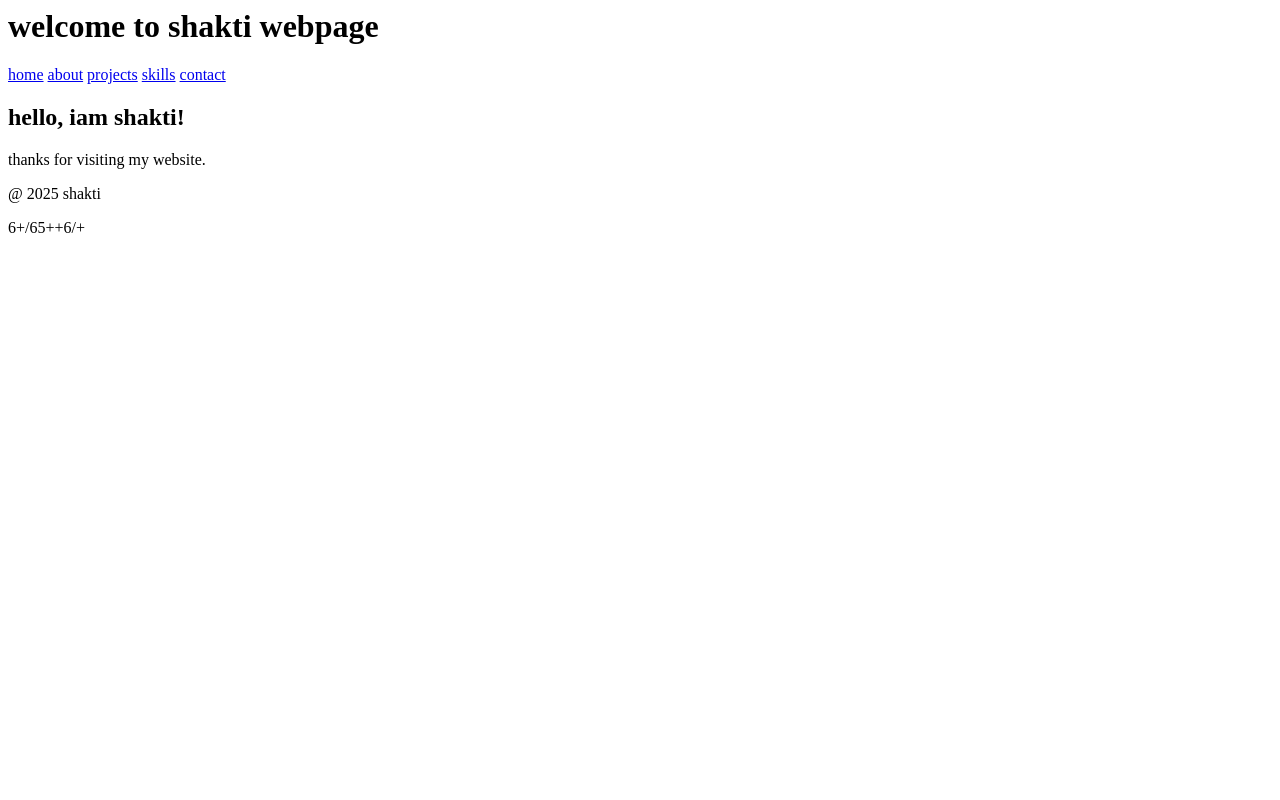
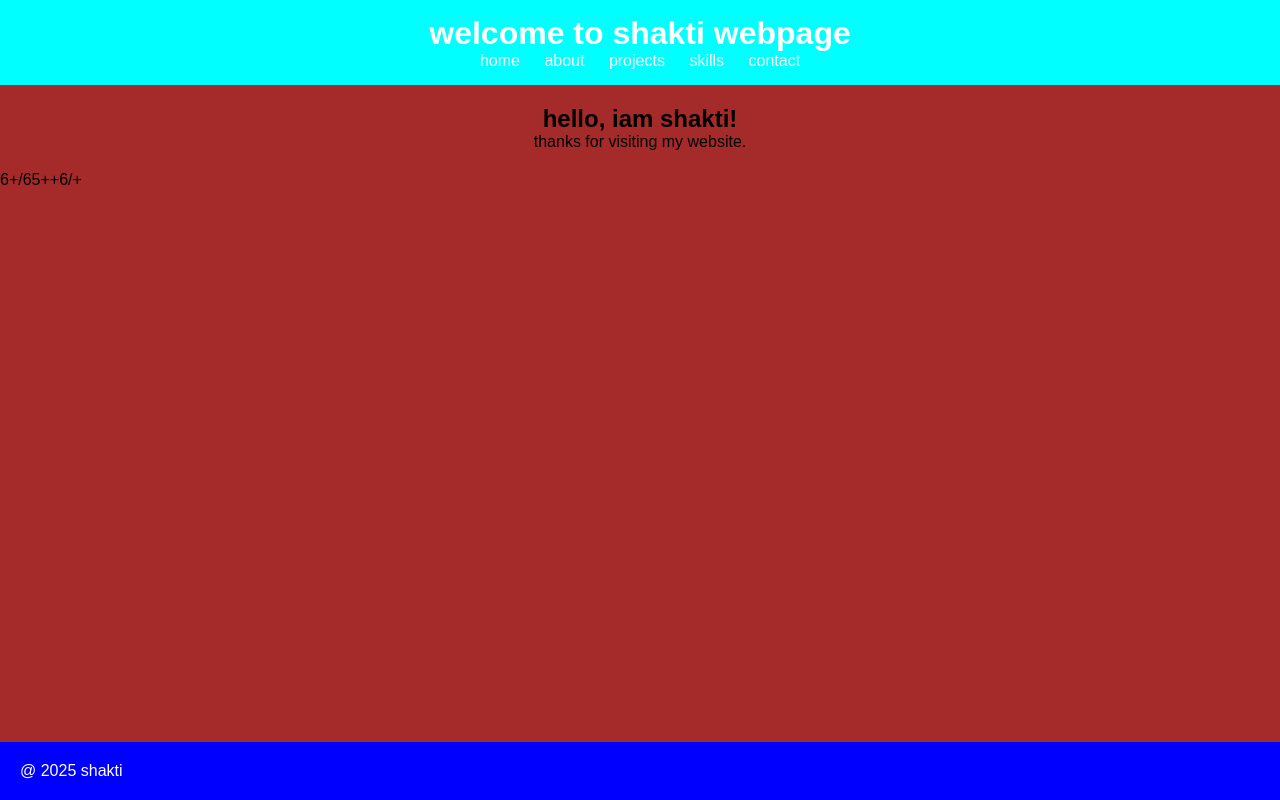
Before and after one commit to Shakti-code/practice, a plain HTML site: page index.html in a window 1280 px wide. Drawn offline with Linux system fonts and the light colour scheme.

Commit message:
Update index.html
Signed-off-by: Shakti-code <shaktiprasanajena02@gmail.com>

```diff
--- a/index.html
+++ b/index.html
@@ -1,7 +1,7 @@
 <html>
   <head>
     <title> my own portfolio </title>
-    <link rel="stylesheet" href="first web.css">
+    <link rel="stylesheet" href="style.css">
   </head>
 <body>
     <header>
@@ -23,4 +23,5 @@
         <p>@ 2025 shakti </p>
     </footer>
 </body>
+
 </html>6+/65++6/+
```
